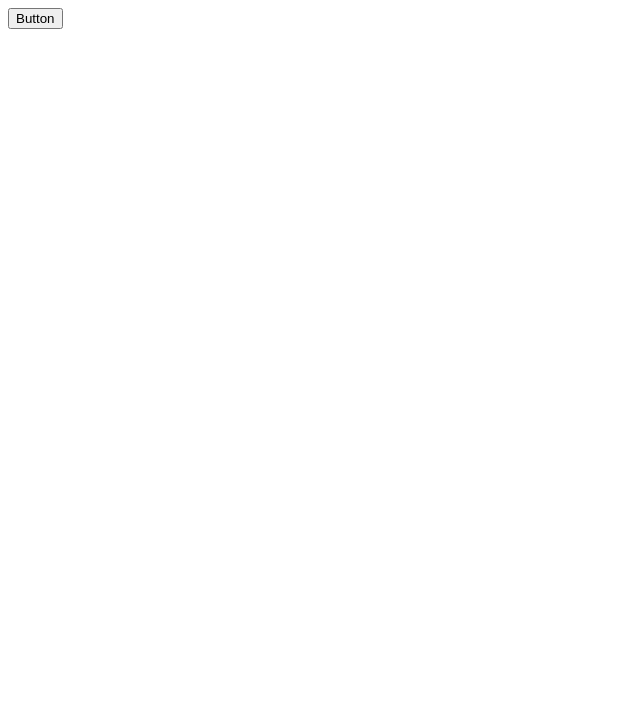
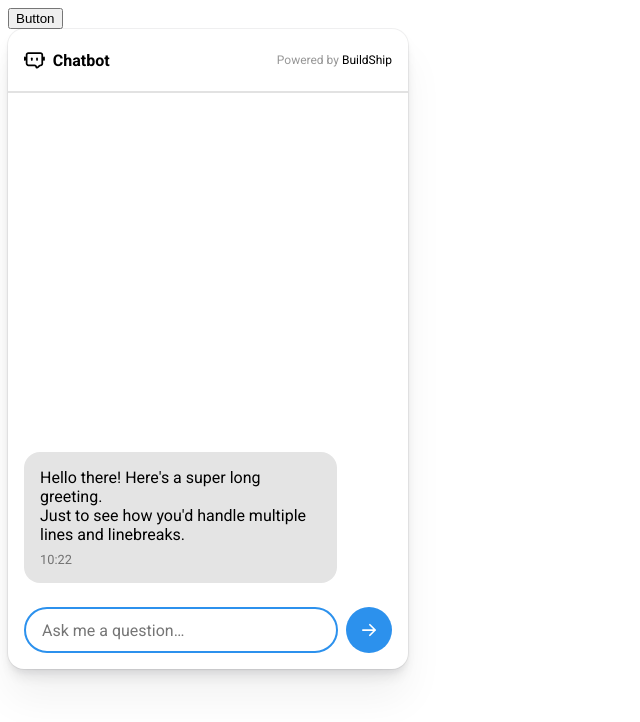
Before and after one commit to rowyio/buildship-chat-widget, a website with bundled scripts: page index.html in a window 1280 px wide. Shown: the whole page, without its empty margins (0-640 px from the left). Built offline with nearby package versions, Linux system fonts and the light colour scheme.

Commit message:
Add config option 'openOnLoad'

```diff
--- a/index.html
+++ b/index.html
@@ -16,6 +16,7 @@
     window.buildShipChatWidget.config.greetingMessage =
       "Hello there! Here's a super long greeting.\n\nJust to see how you'd handle multiple lines and linebreaks.";
     window.buildShipChatWidget.config.url = "";
+    window.buildShipChatWidget.config.openOnLoad = true;
   });
 </script>
 
--- a/src/index.ts
+++ b/src/index.ts
@@ -19,6 +19,7 @@ export type WidgetConfig = {
   greetingMessage: string | null;
   disableErrorAlert: boolean;
   closeOnOutsideClick: boolean;
+  openOnLoad: boolean;
 };
 const config: WidgetConfig = {
   url: "",
@@ -28,18 +29,30 @@ const config: WidgetConfig = {
   greetingMessage: null,
   disableErrorAlert: false,
   closeOnOutsideClick: true,
+  openOnLoad: false,
   ...(window as any).buildShipChatWidget?.config,
 };
 
-function init() {
+async function init() {
   const styleElement = document.createElement("style");
   styleElement.innerHTML = css;
 
   document.head.insertBefore(styleElement, document.head.firstChild);
 
+  // Slight delay to allow DOMContent to be fully loaded
+  // (particularly for the button to be available in the `if (config.openOnLoad)` block below).
+  await new Promise((resolve) => setTimeout(resolve, 500));
+
   document
     .querySelector("[data-buildship-chat-widget-button]")
     ?.addEventListener("click", open);
+
+  if (config.openOnLoad) {
+    const target = document.querySelector(
+      "[data-buildship-chat-widget-button]"
+    );
+    open({ target } as Event);
+  }
 }
 window.addEventListener("load", init);
 
@@ -90,7 +103,7 @@ function open(e: Event) {
 
   const target = (e?.target as HTMLElement) || document.body;
   computePosition(target, containerElement, {
-    placement: "bottom",
+    placement: "top-start",
     middleware: [flip(), shift({ crossAxis: true, padding: 8 })],
     strategy: "fixed",
   }).then(({ x, y }) => {
```
